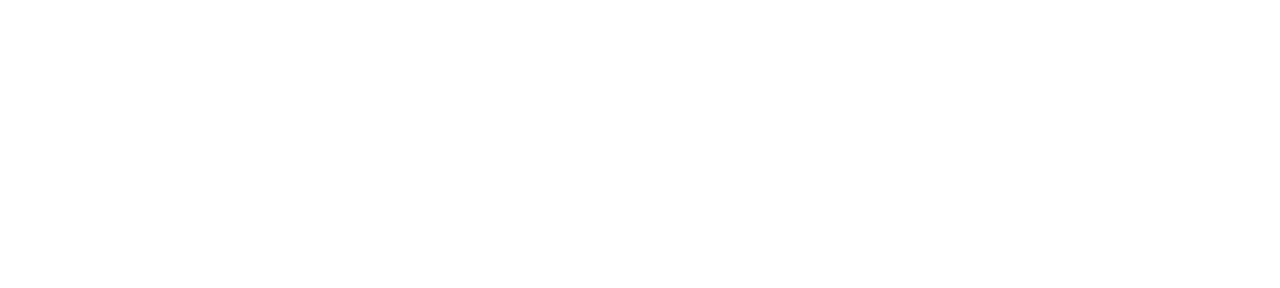
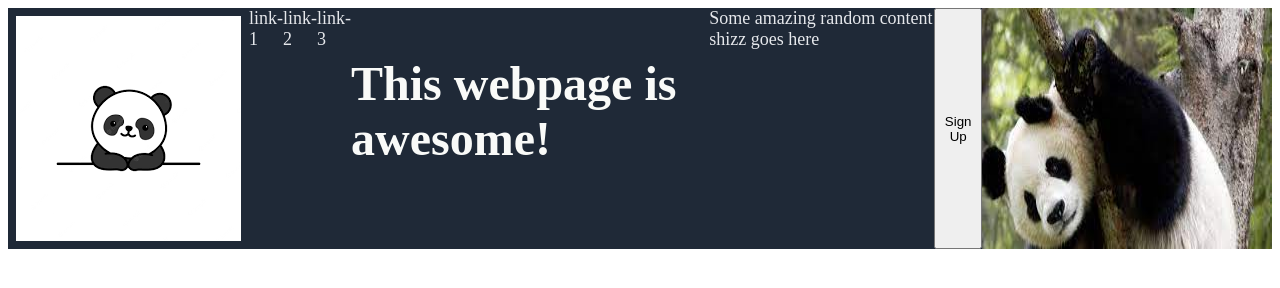
Before and after one commit to abdullaha24/Landing-Page, a plain HTML site: page index.html in a window 1280 px wide. Drawn offline with Linux system fonts and the light colour scheme.

Commit message:
created first section html. working on styling

```diff
--- a/index.html
+++ b/index.html
@@ -3,9 +3,21 @@
 <head>
     <meta charset="UTF-8">
     <meta name="viewport" content="width=device-width, initial-scale=1.0">
-    <title>Document</title>
+    <link rel="stylesheet" href="style.css" />
+    <title>Abdullah's Den</title>
 </head>
 <body>
-
+    <div class="top">
+        <div class="header">
+            <img id="header-logo" src="images/panda-logo.png" />
+            <href class="secondary-text">link-1</href>
+            <href class="secondary-text">link-2</href>
+            <href class="secondary-text">link-3</href>
+        </div>
+        <h3 class="main-text">This webpage is awesome!</h1>
+        <para class="secondary-text">Some amazing random content shizz goes here</para>
+        <button class="but">Sign Up</button>
+        <img id="panda" src="images/panda.jpeg"/>
+    </div>
 </body>
 </html>
--- /dev/null
+++ b/style.css
@@ -0,0 +1,28 @@
+body {
+    display: flex;
+}
+
+.top {
+   background-color: #1f2937;
+   display: flex;
+}
+
+.main-text {
+    font-size: 48px;
+    font-weight: bold;
+    color: #f9faf8;
+}
+
+.secondary-text {
+    font-size: 18px;
+    color: #e5e7eb;
+}
+
+.header {
+    display: flex;
+}
+
+#header-logo {
+    size: 8px;
+    padding: 8px;
+}
```
Also changed, not shown: images/panda-logo.png (added), images/panda.jpeg (added).
